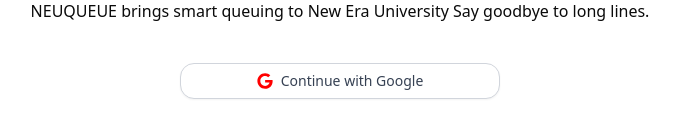
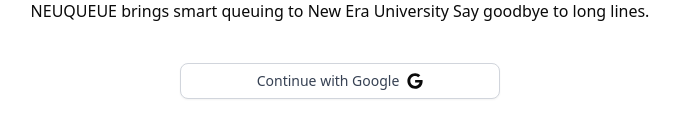
Before and after one commit to Retchizu/neu-queue-admin-web-frontend, a Next.js app: page / in a window 1280 px wide. Shown: the part 491-628 px from the top of the page, without its empty margins (300-979 px from the left). Built offline with nearby package versions, Linux system fonts and the light colour scheme; no server answers.

Commit message:
refactor (Auth button): changed styling.

```diff
--- a/app/(main)/blacklist/page.tsx
+++ b/app/(main)/blacklist/page.tsx
@@ -17,6 +17,7 @@ import {
 } from "@/components/ui/dialog";
 import { Button } from "@/components/ui/button";
 import { Textarea } from "@/components/ui/textarea";
+import { useVerifyUser } from "@/hooks/useVerifyUser";
 
 const Blacklist = () => {
   useVerifyUser();
--- a/app/page.tsx
+++ b/app/page.tsx
@@ -19,7 +19,7 @@ export default function Home() {
   const router = useRouter();
   const [isFetchingUser, setIsFetchingUser] = useState(true);
 
-  console.log(isFetchingUser)
+  console.log(isFetchingUser);
   useEffect(() => {
     const unsubscribe = onAuthStateChanged(auth, (user) => {
       if (user) {
@@ -69,12 +69,12 @@ export default function Home() {
         <Button
           onClick={async () => await handleLogin()}
           variant="outline"
-          className="w-full max-w-xs flex items-center justify-center gap-2 rounded-xl border border-gray-300 bg-white hover:bg-gray-100 mt-10"
+          className="w-full max-w-xs flex items-center justify-center gap-2 border border-gray-300 bg-white hover:bg-gray-100 mt-10"
         >
-          <FaGoogle color="red" />
           <span className="text-sm font-medium text-gray-700">
             Continue with Google
           </span>
+          <FaGoogle />
         </Button>
       )}
     </div>
```
